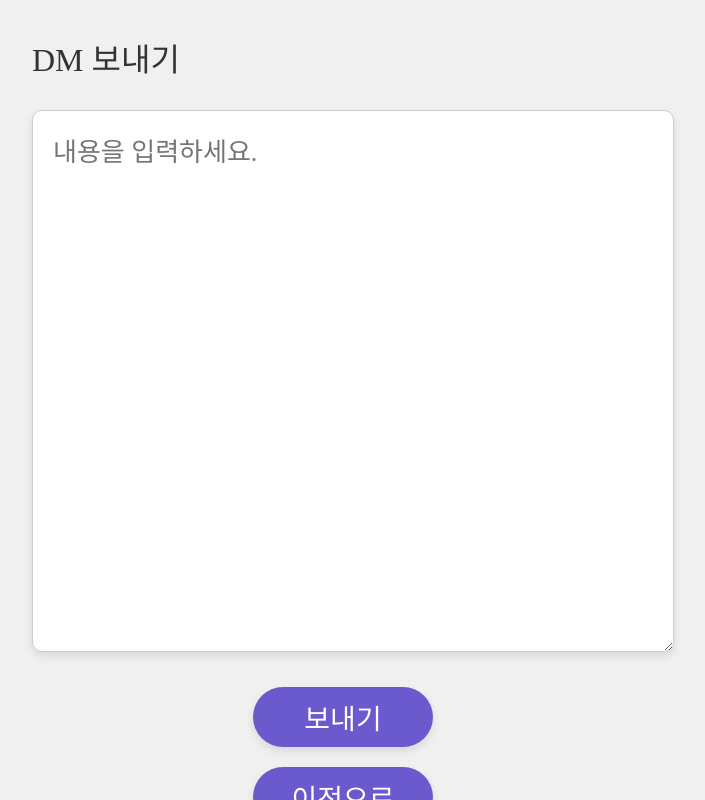
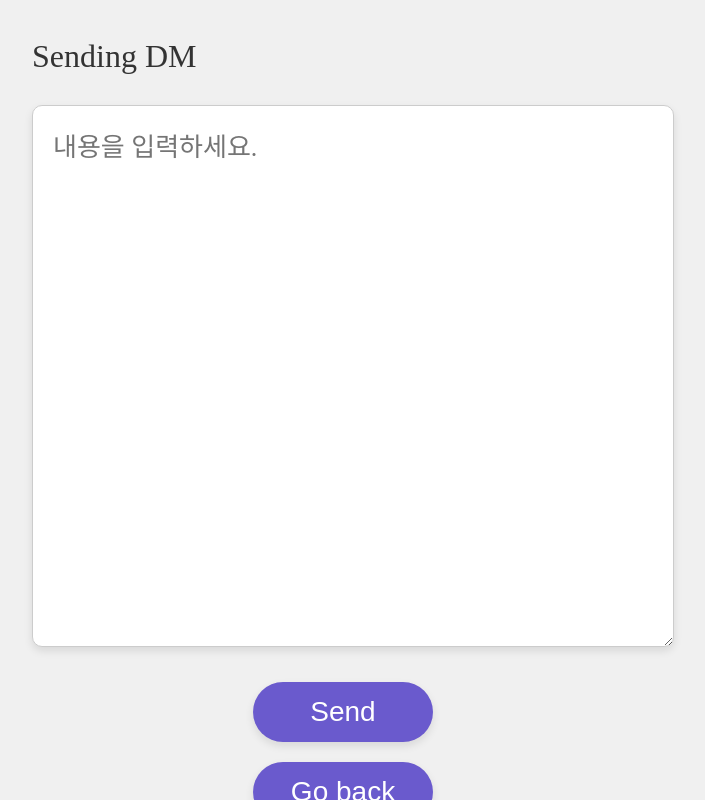
Before and after one commit to urban-jungle/Software-Engineering-Project, a React (Create React App) app in the folder web_project/: page /sendDM in a window 1280 px wide. Shown: the whole page, without its empty margins (287-992 px from the left). Built offline with nearby package versions, Linux system fonts and the light colour scheme; a web font is replaced by a local one.

Commit message:
Update Reply.js

```diff
--- a/web_project/src/routes/Reply.js
+++ b/web_project/src/routes/Reply.js
@@ -6,14 +6,13 @@ import "../styles/reply.css";
 export default function Reply() {
   const [sender, setSender] = useState("");
   const [receiver, setReceiver] = useState("");
-  const [text, setText] = useState(""); // 텍스트 입력 상태 추가
+  const [text, setText] = useState("");
 
   const handleTextChange = (e) => {
     setText(e.target.value);
   };
 
   useEffect(() => {
-    // URL에서 쿼리 파라미터 추출
     const queryParams = new URLSearchParams(window.location.search);
     const sender = queryParams.get("sender");
     const receiver = queryParams.get("receiver");
@@ -22,7 +21,6 @@ export default function Reply() {
     setReceiver(receiver);
   }, []);
 
-  // DM 핸들링
   const handleDM = async (e) => {
     e.preventDefault();
 
@@ -37,15 +35,15 @@ export default function Reply() {
         message: text,
       }),
     })
-      .then((response) => response.json()) // 응답 객체를 JSON 형식으로 파싱
+      .then((response) => response.json())
       .then((data) => {
         alert(data.message);
         if (data.redirect_url) {
-          window.location.href = data.redirect_url; // 클라이언트 사이드에서 리디렉션 처리
+          window.location.href = data.redirect_url;
         }
       })
       .catch((error) => {
-        console.error("Error:", error); // 에러 처리
+        console.error("Error:", error);
       });
   };
 
@@ -53,7 +51,7 @@ export default function Reply() {
     <div className="reply-container">
       <div className="reply-display">
         <form onSubmit={handleDM}>
-          <div className="reply-user">DM 보내기</div>
+          <div className="reply-user">Sending DM</div>
           <textarea
             type="text"
             className="reply-reply"
@@ -62,11 +60,11 @@ export default function Reply() {
             onChange={handleTextChange}
           ></textarea>
           <div className="reply-button-container">
-            <button className="reply-button">보내기</button>
+            <button className="reply-button">Send</button>
           </div>
         </form>
         <Link to="/DirectMessage">
-          <button className="reply-button">이전으로</button>
+          <button className="reply-button">Go back</button>
         </Link>
       </div>
     </div>
```
